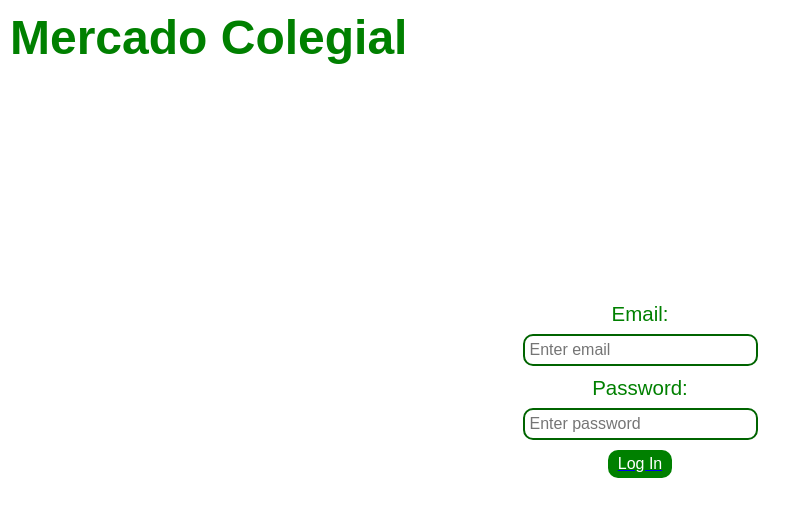
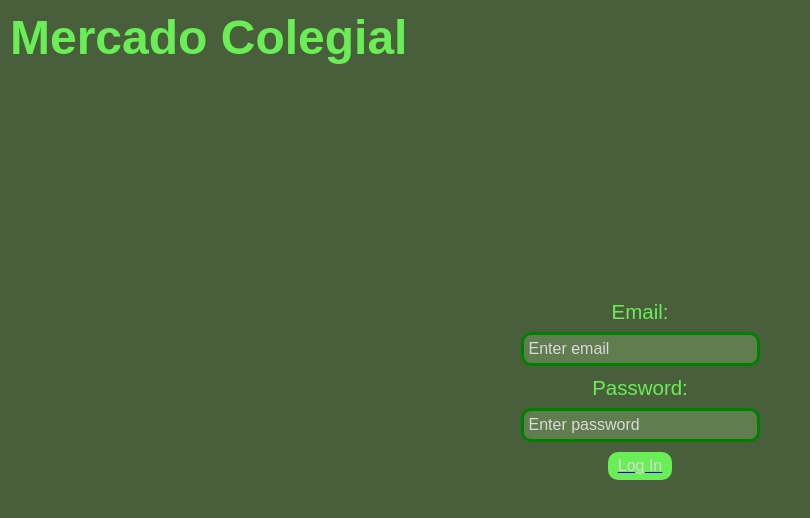
Before and after one commit to uprm-inso4101-2024-2025-s1/semester-project-mercado-colegial-online, a Vue app in the folder vue-project/: page /login in a window 1280 px wide. Shown: the top 518 px of the page, without its empty margins (0-810 px from the left). Built offline with nearby package versions, Linux system fonts and the light colour scheme.

Commit message:
changed colors in login page and added footer component in ProductSearch page

```diff
--- a/vue-project/src/views/Cart.vue
+++ b/vue-project/src/views/Cart.vue
@@ -36,7 +36,7 @@
 
   <script>
   import Footer from "../components/Footer.vue";
-import Navbar from "../components/Navbar.vue";
+  import Navbar from "../components/Navbar.vue";
 
   export default {
     name: "CartPage",
--- a/vue-project/src/views/LogIn.vue
+++ b/vue-project/src/views/LogIn.vue
@@ -52,6 +52,7 @@ export default {
 
 <style scoped>
 body {
+    background-color: rgb(73, 95, 60);
     height: 100%;
     margin: 0;
     width: 100vw;
@@ -62,7 +63,7 @@ body {
 
 .title {
     font-size: 3em;
-    color: green;
+    color: rgb(105, 238, 85);
     margin: 0px;
     padding: 10px;
 }
@@ -85,8 +86,8 @@ body {
 .btn {
     padding: 5px 10px;
     font-size: 1em;
-    color: white;
-    background-color: green;
+    color: hsl(0, 0%, 85%);
+    background-color: rgb(105, 238, 85);
     border: none;
     border-radius: 10px;
     cursor: pointer;
@@ -99,16 +100,25 @@ body {
 label {
     margin-bottom: 8px;
     font-size: 1.28em;
-    color: green;
+    color: rgb(105, 238, 85);
 }
 
 input {
+    background-color: hsl(98, 23%, 40%);
     font-size: 1em;
-    border: 2px solid darkgreen;
+    border: 3px solid green;
     border-radius: 10px;
     padding: 5px;
     width: 100%;
     max-width: 300px;
+    color: hsl(0, 0%, 85%);
+    outline: none;
+
 }
 
+input::placeholder {
+    color: hsl(0, 0%, 85%);
+}
+
+
 </style>
--- a/vue-project/src/views/ProductSearch.vue
+++ b/vue-project/src/views/ProductSearch.vue
@@ -81,15 +81,19 @@
           </div>
         </div>
       </div>
-      <footer>
-        <p>© 2024 Mercado Colegial Online</p>
-      </footer>
+      <Footer />
     </div>
 </template>
 
 <script>
-export default {
-data() {
+  import Footer from "../components/Footer.vue";
+
+  export default {
+    name: "ProductSearch",
+    components: {
+      Footer,
+    },
+    data() {
     return {
     searchQuery: '',
     categories: ['Jewelry', 'Clothing', 'Pottery', 'Baked Goods', 'Makeup', 'Crochet Items', 'Thrifted Clothes'],
```
